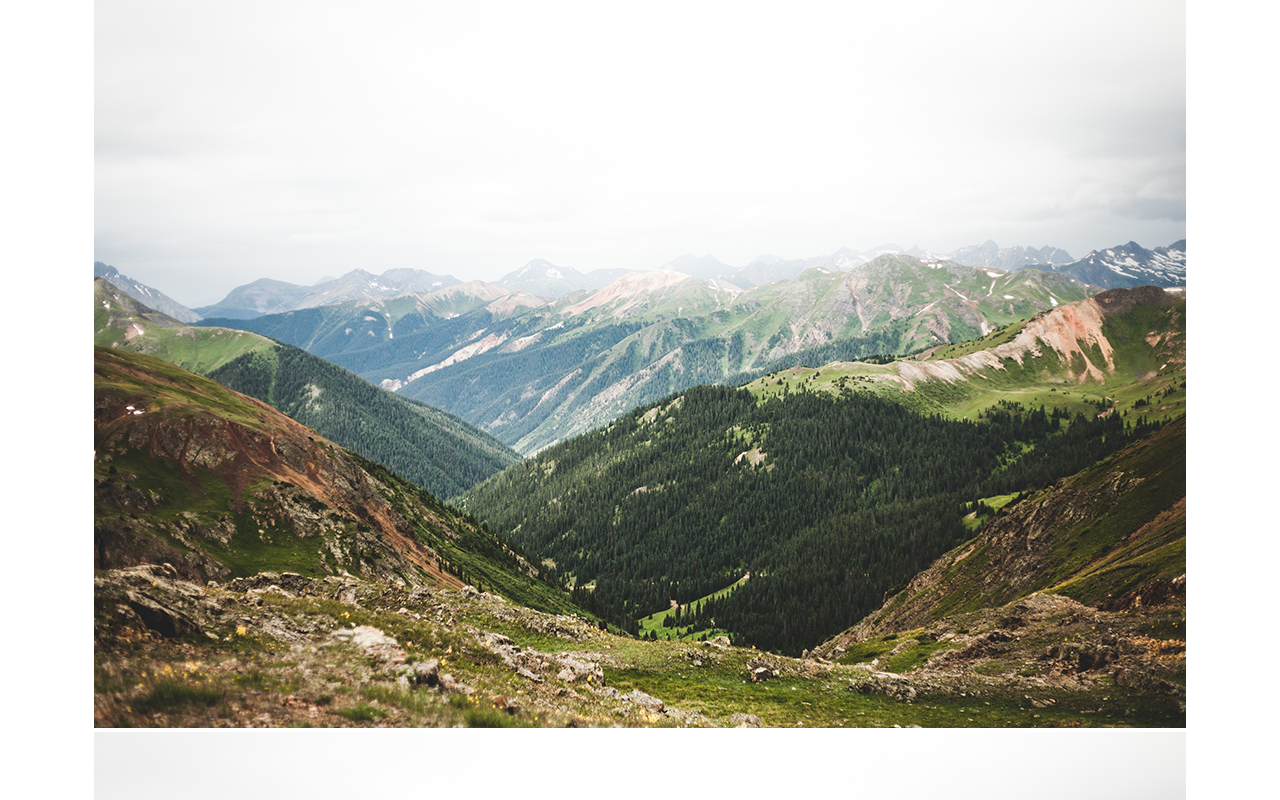
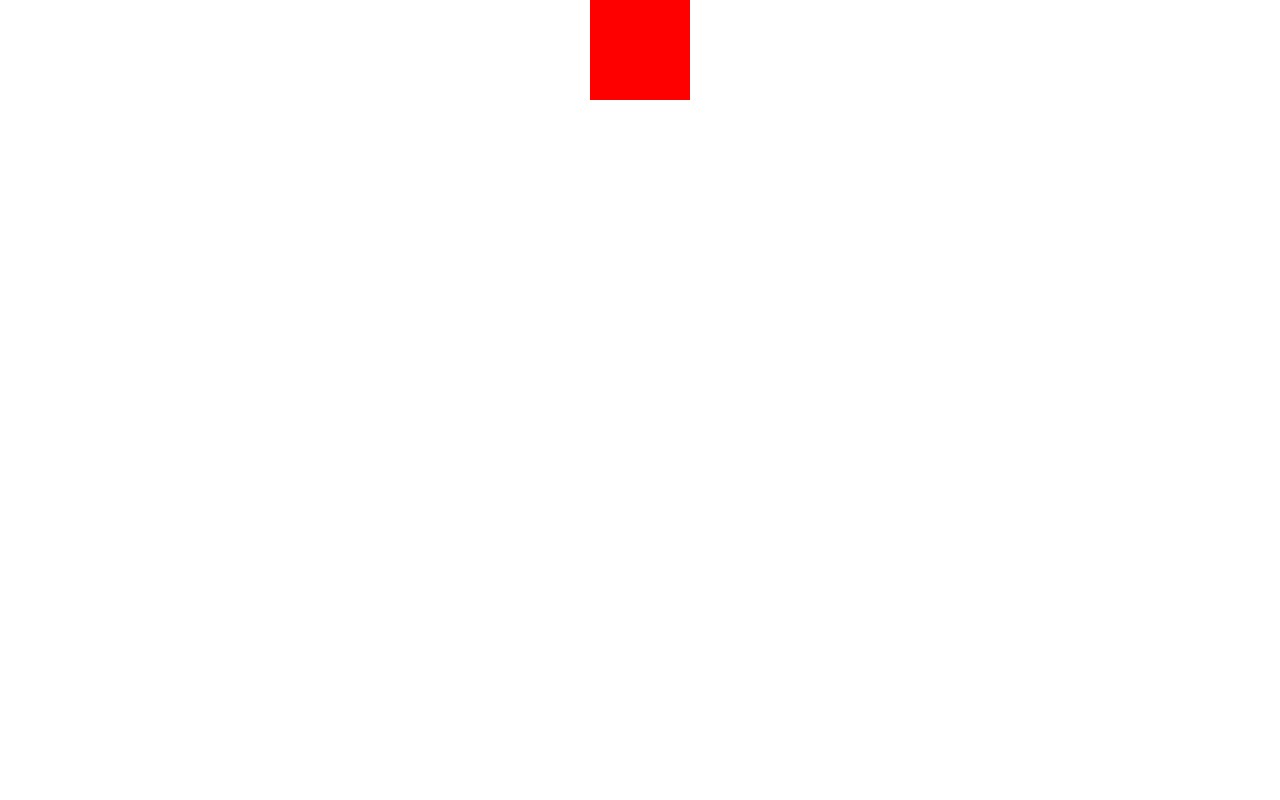
Before and after one commit to atomcorp/tate, a React (Create React App) app: page / in a window 1280 px wide. Shown: the top 800 px of the page. Built offline with nearby package versions, Linux system fonts and the light colour scheme.

Commit message:
added starting general method for getting width and height, added some tests

```diff
--- a/src/presentational/page.jsx
+++ b/src/presentational/page.jsx
@@ -3,6 +3,7 @@
 // https://flow.org/en/docs/react/children/
 import * as React from 'react';
 import img from '../assets/breanna-galley-64436.jpg';
+import Tate from '../tate/tate.js';
 
 type Props = {
   children?: React.Node,
@@ -22,13 +23,44 @@ const Image = function (props: { passKey: number}) {
   )
 }
 
-const Page = function() {
-  return (
+class Canvas extends React.Component {
+
+  constructor(props) {
+    super(props);
+    this.initTate = this.initTate.bind(this);
+  }
+
+  initTate(canvas) {
+    if (canvas) {
+      Tate(canvas);
+    }
+
+  }
+
+  render() {
+    return (
+      <canvas
+        ref={self => this.initTate(self)}
+        style={{
+          background: 'red'
+        }}
+        width="100"
+        height="100"
+        id="frame"
+      ></canvas>
+    )
+  }
+}
+
+const Page = () => {
+
+  return(
     <Container>
-      {Array.from(Array(6)).map((val, i) => {
-        return <Image key={i} />;
-      }) }
-    </Container>
+    {/* {Array.from(Array(6)).map((val, i) => {
+      return <Image key={i} />;
+    }) } */}
+      <Canvas />
+    </Container >
   );
 }
 
--- /dev/null
+++ b/src/tate/debug.js
@@ -0,0 +1,15 @@
+import img1 from '../assets/breanna-galley-64436.jpg';
+import img2 from '../assets/daniel-leone-185834.jpg';
+import img3 from '../assets/daniel-leone-197357.jpg';
+import img4 from '../assets/etienne-bosiger-367964.jpg';
+import img5 from '../assets/etienne-bosiger-367964.jpg';
+import img6 from '../assets/samsommer-72299.jpg';
+
+export const images = [
+  img1,
+  img2,
+  img3,
+  img4,
+  img5,
+  img6
+];
--- /dev/null
+++ b/src/tate/tate--container.js
@@ -0,0 +1,57 @@
+/*
+
+  Container
+
+  Work out container size
+  Returns width amd height
+
+*/
+
+
+type Dimensions = {
+  width: number,
+  height: number
+}
+
+type Options = {};
+
+const container = (
+  containersImplicitDimensions: Dimensions,
+  options: Size = {},
+  ratio: string = "3:2"
+) => {
+  const defaultDimensions = containersImplicitDimensions;
+  const dimensionsIfRatio = calculateDimensionIfRatio(
+    containersImplicitDimensions,
+    breakApartRatio(ratio)
+  );
+
+  return dimensionsIfRatio;
+}
+
+
+// Only calulates height
+export const calculateDimensionIfRatio = (
+  dimensions: Dimensions,
+  ratio: Dimensions
+) => {
+  return {
+    width: Math.round(dimensions.width),
+    height: Math.round(dimensions.width * (ratio.height / ratio.width))
+  }
+}
+
+export const breakApartRatio = (ratio: string) => {
+  const ratioArr = ratio.split(':').map((value, index) => {
+    if (index > 2 || !Number(value)) {
+      throw new Error(`${ratio}'s an Invalid ratio format, try eg. "18:9"`)
+    }
+    return Number(value);
+  });
+  return {
+    width: ratioArr[0],
+    height: ratioArr[1]
+  }
+}
+
+export default container;
--- a/src/tate/tate.js
+++ b/src/tate/tate.js
@@ -1,10 +1,26 @@
-import Rx from 'rxjs/Rx';
+// import Rx from 'rxjs/Rx';
+import { images } from './debug.js';
+import Container from './tate--container.js';
+type ContainerType = HTMLCanvasElement;
 
-const Tate = function(options) {
-  return options;
+
+const Tate = function(container: ContainerType, options = {}) {
+  const getDimensions = Container(implicitDimensions(container));
 }
 
 
+
+type Ratio = {
+  width: number,
+  height: number
+}
+
+const implicitDimensions = (container: ContainerType) => {
+  return {
+    width: container.clientWidth,
+    height: container.clientHeight
+  }
+}
 
 // these are things that are set and don't change
 const egOptions = {
@@ -14,7 +30,7 @@ const egOptions = {
   ctx: 'canvas',
   layout: ['default', 'complex', 'simple'],
   ratio: 'eg 18:9'
-};
+}
 
 // these can change, and will update the
 const egState = {
@@ -24,3 +40,5 @@ const egState = {
 const egCarouselState = {
   activeSlide: 'dom element or id'
 }
+
+export default Tate;
```
Also changed, not shown: 2 other files (tests, documents, lock files or other folders).
